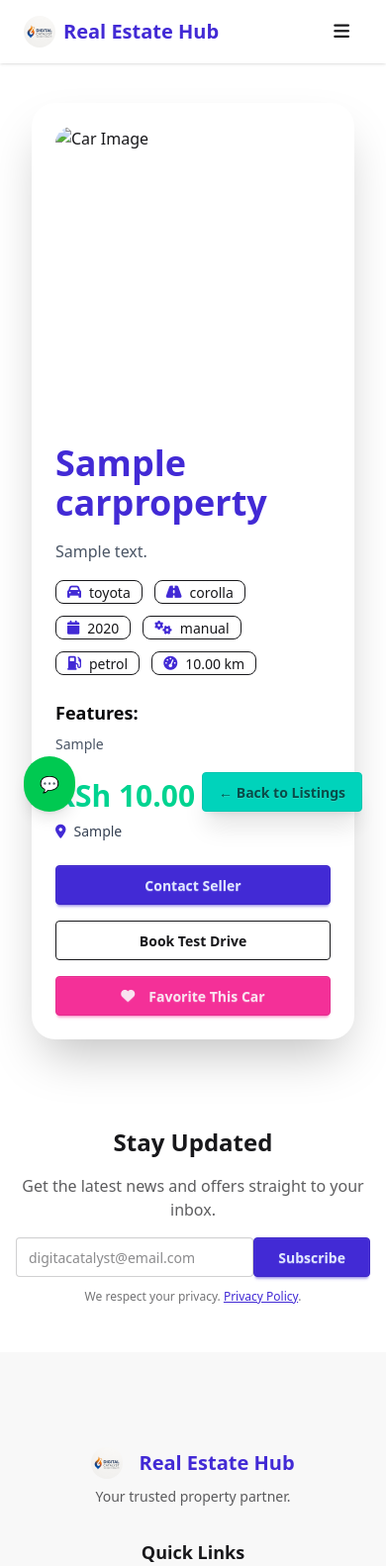
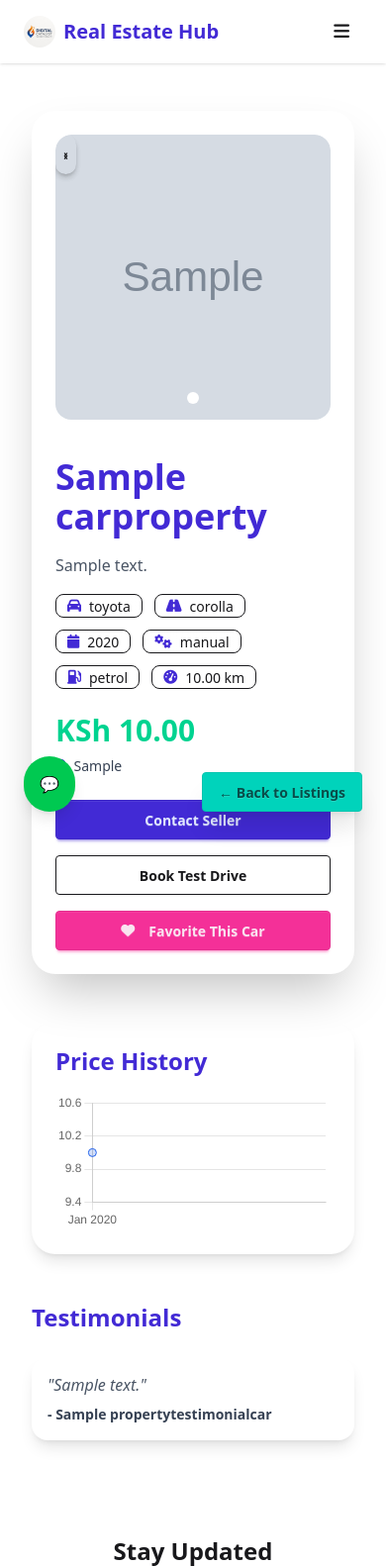
Before and after one commit to C9b3rD3vi1/realestate-hub, a Django app: a page that uses templates/components/car_detail.html in a window 390 px wide. Shown: the top 1582 px of the page at 99% size. Run offline with Django 4.2, Linux system fonts and the light colour scheme; tables that the repository leaves empty hold one stand-in row (values such as "Sample post"); grey boxes marked "Sample" are stand-in pictures; some libraries are stand-ins or nearby versions.

Commit message:
styling daisyui

```diff
--- a/listings/views.py
+++ b/listings/views.py
@@ -300,8 +300,45 @@
 # Fetch car properties in details
 def car_detail(request, slug):
     car = get_object_or_404(CarProperties, slug=slug)
-    similar_cars = CarProperties.objects.filter(make=car.make).exclude(id=car.id)[:3]
-    return render(request, "components/car_detail.html", {"car": car, 'similar_cars': similar_cars,})
+
+    # Badges for car details
+    badges = [
+        {"label": "Make", "icon": "fa-car", "value": car.make},
+        {"label": "Model", "icon": "fa-road", "value": car.model},
+        {"label": "Year", "icon": "fa-calendar", "value": car.year_of_manufacture},
+        {"label": "Transmission", "icon": "fa-cogs", "value": car.transmission},
+        {"label": "Fuel", "icon": "fa-gas-pump", "value": car.fuel_type},
+        {"label": "Mileage", "icon": "fa-tachometer-alt", "value": f"{car.mileage} km"},
+    ]
+
+    # Prepare context
+    context = {
+        "car": car,
+        "badges": badges,
+        "car_images": CarPropertiesImage.objects.filter(car=car),  # For carousel
+        "amenities": car.amenities.all() if hasattr(car, 'amenities') else [],
+
+        # Fetch testimonials (limit 4)
+        "testimonials": PropertyTestimonialCar.objects.filter(
+            Q(property=car) | Q(property__isnull=True)
+        ).order_by('-created_at')[:4],
+
+        # Price history for chart
+        "price_history": {
+            "labels": [ph.date_recorded.strftime('%b %Y') for ph in car.price_history.all().order_by('date_recorded')],
+            "data": [float(ph.price) for ph in car.price_history.all().order_by('date_recorded')]
+        } if hasattr(car, 'price_history') else {"labels": [], "data": []},
+
+        # Similar cars
+        "similar_cars": CarProperties.objects.filter(
+            Q(make=car.make) | Q(model=car.model)
+        ).exclude(pk=car.pk).order_by('?')[:7],
+
+        "today": timezone.now().date(),
+    }
+
+    return render(request, "components/car_detail.html", context)
+
 
 
 @login_required
--- a/templates/components/car_detail.html
+++ b/templates/components/car_detail.html
@@ -2,10 +2,10 @@
 {% block title %}{{ car.title }} - Car Details{% endblock %}
 
 {% block content %}
-<section class="min-h-screen bg-gradient-to-b from-gray-100 to-gray-200 py-10">
-  <div class="container mx-auto px-4 motion-safe:animate-fadeIn">
+<section class="min-h-screen bg-gradient-to-b from-gray-100 to-gray-200 py-12">
+  <div class="container mx-auto px-4">
 
-    <!-- Back to Listings Floating Button -->
+    <!-- Back Button -->
     <a href="{% url 'listing' %}"
        class="fixed bottom-6 right-6 z-50 btn btn-accent shadow-xl animate-bounce hover:scale-110 transition-transform duration-300">
       ← Back to Listings
@@ -13,61 +13,62 @@
 
     <div class="car-card bg-white/80 backdrop-blur-md shadow-2xl rounded-3xl p-6 md:p-10 grid md:grid-cols-2 gap-8 overflow-hidden relative group perspective hover:shadow-2xl transition-all duration-500">
 
-      <!-- Swipeable Carousel -->
-      <div class="relative rounded-2xl overflow-hidden shadow-inner hover:shadow-2xl transition-all duration-500 transform-gpu">
-        <div class="carousel max-w-full overflow-hidden group-hover:scale-105 transition-transform duration-700">
-          {% for image in car.images.all %}
-          <div class="carousel-item w-full">
-            <img src="{{ image.url }}" class="w-full h-72 md:h-[400px] object-cover rounded-2xl transition-transform duration-500 group-hover:scale-105" alt="Car Image" />
+      <!-- Carousel -->
+      <div class="relative rounded-2xl overflow-hidden shadow-inner transform-gpu">
+        <div class="carousel relative w-full overflow-hidden">
+          {% for image in car_images %}
+          <div class="carousel-item w-full transition-opacity duration-700 ease-in-out">
+            <img src="{{ image.image.url }}" class="w-full h-72 md:h-[400px] object-cover rounded-2xl" loading="lazy" alt="{{ car.title }}">
           </div>
           {% empty %}
-          <div class="carousel-item w-full">
-            <img src="{{ car.image.url }}" class="w-full h-72 md:h-[400px] object-cover rounded-2xl" alt="{{ car.title }}" />
+          <div class="carousel-item w-full transition-opacity duration-700 ease-in-out">
+            <img src="{{ car.image.url }}" class="w-full h-72 md:h-[400px] object-cover rounded-2xl" loading="lazy" alt="{{ car.title }}">
           </div>
           {% endfor %}
+
+          <!-- Controls -->
+          <button class="absolute left-2 top-1/2 -translate-y-1/2 bg-white/70 hover:bg-white/90 rounded-full p-2 shadow-md transition" onclick="prevSlide()">‹</button>
+          <button class="absolute right-2 top-1/2 -translate-y-1/2 bg-white/70 hover:bg-white/90 rounded-full p-2 shadow-md transition" onclick="nextSlide()">›</button>
+
+          <!-- Indicators -->
+          <div class="absolute bottom-4 left-1/2 -translate-x-1/2 flex space-x-2">
+            {% for image in car_images %}
+            <button class="carousel-dot w-3 h-3 rounded-full bg-white/50 hover:bg-white transition-colors" onclick="goToSlide({{ forloop.counter0 }})"></button>
+            {% endfor %}
+          </div>
         </div>
 
-        <!-- Shine Sweep Effect -->
+        <!-- Shine Effect -->
         <div class="absolute -left-40 top-0 w-40 h-full bg-white/20 rotate-12 translate-x-0 group-hover:translate-x-[300%] transition-transform duration-1000 pointer-events-none rounded-2xl"></div>
       </div>
 
       <!-- Car Details -->
       <div class="space-y-4 motion-safe:animate-fadeInRight">
-
         <h1 class="text-4xl md:text-5xl font-extrabold text-primary tracking-tight">{{ car.title }}</h1>
         <p class="text-base md:text-lg text-gray-600 leading-relaxed">{{ car.description }}</p>
 
-        <!-- Badges with Icons -->
+        <!-- Badges -->
         <div class="flex flex-wrap gap-3 mt-4">
-          <div class="badge badge-outline flex items-center gap-2 shimmer-badge transition-all duration-500 hover:scale-110 hover:shadow-lg">
-            <i class="fa-solid fa-car text-primary"></i> {{ car.make }}
+          {% for badge in badges %}
+          <div class="badge badge-outline flex items-center gap-2 shimmer-badge hover:scale-110 hover:shadow-lg">
+            <i class="fa-solid {{ badge.icon }} text-primary"></i> {{ badge.value }}
           </div>
-          <div class="badge badge-outline flex items-center gap-2 shimmer-badge transition-all duration-500 hover:scale-110 hover:shadow-lg">
-            <i class="fa-solid fa-road text-primary"></i> {{ car.model }}
-          </div>
-          <div class="badge badge-outline flex items-center gap-2 shimmer-badge transition-all duration-500 hover:scale-110 hover:shadow-lg">
-            <i class="fa-solid fa-calendar text-primary"></i> {{ car.year_of_manufacture }}
-          </div>
-          <div class="badge badge-outline flex items-center gap-2 shimmer-badge transition-all duration-500 hover:scale-110 hover:shadow-lg">
-            <i class="fa-solid fa-cogs text-primary"></i> {{ car.transmission }}
-          </div>
-          <div class="badge badge-outline flex items-center gap-2 shimmer-badge transition-all duration-500 hover:scale-110 hover:shadow-lg">
-            <i class="fa-solid fa-gas-pump text-primary"></i> {{ car.fuel_type }}
-          </div>
-          <div class="badge badge-outline flex items-center gap-2 shimmer-badge transition-all duration-500 hover:scale-110 hover:shadow-lg">
-            <i class="fa-solid fa-tachometer-alt text-primary"></i> {{ car.mileage }} km
-          </div>
+          {% endfor %}
         </div>
 
-        <!-- Features -->
-        {% if car.features %}
+        <!-- Amenities -->
+        {% if amenities %}
         <div class="mt-6">
-          <h2 class="text-lg font-semibold text-neutral mb-2">Features:</h2>
-          <p class="text-sm md:text-base text-gray-600">{{ car.features }}</p>
+          <h2 class="text-lg font-semibold text-neutral mb-2">Amenities:</h2>
+          <ul class="list-disc list-inside text-gray-600">
+            {% for amenity in amenities %}
+            <li>{{ amenity.name }}</li>
+            {% endfor %}
+          </ul>
         </div>
         {% endif %}
 
-        <!-- Price and Location -->
+        <!-- Price & Location -->
         <div class="mt-6 space-y-2">
           <p class="text-3xl md:text-4xl font-extrabold text-success">KSh {{ car.price|floatformat:2 }}</p>
           <p class="flex items-center text-sm md:text-base text-gray-700">
@@ -83,69 +84,151 @@
             <i class="fa-solid fa-heart mr-2"></i> Favorite This Car
           </button>
         </div>
-
       </div>
     </div>
+
+    <!-- Price History Chart -->
+    {% if price_history.labels %}
+    <div class="mt-12 bg-white rounded-3xl p-6 shadow-lg">
+      <h2 class="text-2xl font-bold text-primary mb-4">Price History</h2>
+      <canvas id="priceChart" class="w-full h-64"></canvas>
+    </div>
+    {% endif %}
+
+    <!-- Testimonials -->
+    {% if testimonials %}
+    <div class="mt-12">
+      <h2 class="text-2xl font-bold text-primary mb-6">Testimonials</h2>
+      <div class="grid md:grid-cols-2 gap-6">
+        {% for t in testimonials %}
+        <div class="bg-white rounded-2xl shadow-lg p-4 md:p-6">
+          <p class="text-gray-600 italic">"{{ t.comment }}"</p>
+          <p class="mt-2 text-sm font-semibold text-gray-700">- {{ t.name }}</p>
+        </div>
+        {% endfor %}
+      </div>
+    </div>
+    {% endif %}
+
+    <!-- Similar Cars -->
+    {% if similar_cars %}
+    <div class="mt-12">
+      <h2 class="text-2xl font-bold text-primary mb-6">Similar Cars</h2>
+      <div class="grid md:grid-cols-3 gap-6">
+        {% for sc in similar_cars %}
+        <div class="bg-white rounded-2xl shadow-lg overflow-hidden hover:scale-105 transition-transform duration-300">
+          <img src="{{ sc.image.url }}" loading="lazy" class="w-full h-48 object-cover" alt="{{ sc.title }}">
+          <div class="p-4">
+            <h3 class="font-bold text-lg">{{ sc.title }}</h3>
+            <p class="text-sm text-gray-600">KSh {{ sc.price|floatformat:2 }}</p>
+          </div>
+        </div>
+        {% endfor %}
+      </div>
+    </div>
+    {% endif %}
   </div>
 </section>
 
+<!-- Styles -->
 <style>
-/* Fade in animations */
+/* Animations */
 @keyframes fadeIn { from { opacity: 0; } to { opacity: 1; } }
 .motion-safe\:animate-fadeIn { animation: fadeIn 0.8s ease-out forwards; }
-
 @keyframes fadeInRight { from { opacity: 0; transform: translateX(30px); } to { opacity: 1; transform: translateX(0); } }
 .motion-safe\:animate-fadeInRight { animation: fadeInRight 0.8s ease-out forwards; }
 
-/* Shimmer badge effect */
-@keyframes shimmer {
-  0% { background-position: -200% 0; }
-  100% { background-position: 200% 0; }
-}
-.shimmer-badge {
-  background-image: linear-gradient(
-    90deg,
-    rgba(255,255,255,0.15) 0%,
-    rgba(255,255,255,0.4) 50%,
-    rgba(255,255,255,0.15) 100%
-  );
-  background-size: 200% 100%;
-  animation: shimmer 2s infinite linear;
-}
+/* Badge shimmer */
+@keyframes shimmer { 0% { background-position: -200% 0; } 100% { background-position: 200% 0; } }
+.shimmer-badge { background-image: linear-gradient(90deg, rgba(255,255,255,0.15) 0%, rgba(255,255,255,0.4) 50%, rgba(255,255,255,0.15) 100%); background-size: 200% 100%; animation: shimmer 2s infinite linear; }
 
-/* Card Hover Glow + 3D tilt */
-.car-card.group:hover {
-  box-shadow: 0 35px 80px rgba(37, 99, 235, 0.35);
-  transition: box-shadow 0.5s ease;
-}
-
+/* Card tilt */
+.car-card.group:hover { box-shadow: 0 35px 80px rgba(37, 99, 235, 0.35); }
 .perspective { perspective: 1200px; }
-.car-card.group {
-  transition: transform 0.3s ease;
-  transform-style: preserve-3d;
-  border-radius: 1.5rem;
-}
+.car-card.group { transition: transform 0.3s ease; transform-style: preserve-3d; border-radius: 1.5rem; }
 </style>
 
+<!-- Scripts -->
+<script src="https://cdn.jsdelivr.net/npm/chart.js"></script>
 <script>
-// 3D Tilt Effect
 document.addEventListener('DOMContentLoaded', () => {
+  // 3D Tilt
   const card = document.querySelector('.car-card.group');
+  if(card){
+    card.addEventListener('mousemove', e => {
+      const rect = card.getBoundingClientRect();
+      const rotateX = ((e.clientY - rect.top)/rect.height - 0.5)*10;
+      const rotateY = ((e.clientX - rect.left)/rect.width - 0.5)*10;
+      card.style.transform = `rotateX(${-rotateX}deg) rotateY(${rotateY}deg) scale(1.03)`;
+    });
+    card.addEventListener('mouseleave', () => card.style.transform='rotateX(0deg) rotateY(0deg) scale(1)');
+  }
 
-  card.addEventListener('mousemove', (e) => {
-    const rect = card.getBoundingClientRect();
-    const x = e.clientX - rect.left;
-    const y = e.clientY - rect.top;
+  // Carousel
+  let currentIndex = 0;
+  const slides = document.querySelectorAll('.carousel-item');
+  const dots = document.querySelectorAll('.carousel-dot');
+  let carouselInterval;
+  const slideDelay = 4000;
 
-    const rotateX = ((y / rect.height) - 0.5) * 10;
-    const rotateY = ((x / rect.width) - 0.5) * 10;
+  function showSlide(index){
+    slides.forEach((slide,i)=>{
+      slide.style.opacity = i===index?'1':'0';
+      slide.style.position = i===index?'relative':'absolute';
+    });
+    dots.forEach((dot,i)=>dot.classList.toggle('bg-white',i===index));
+    currentIndex=index;
+  }
 
-    card.style.transform = `rotateX(${-rotateX}deg) rotateY(${rotateY}deg) scale(1.02)`;
+  function nextSlide(){ showSlide((currentIndex+1)%slides.length); resetInterval(); }
+  function prevSlide(){ showSlide((currentIndex-1+slides.length)%slides.length); resetInterval(); }
+  function goToSlide(index){ showSlide(index); resetInterval(); }
+  function startInterval(){ carouselInterval=setInterval(nextSlide,slideDelay); }
+  function resetInterval(){ clearInterval(carouselInterval); startInterval(); }
+
+  if(slides.length){
+    showSlide(currentIndex);
+    startInterval();
+
+    // Swipe gestures
+    let startX=0,endX=0,threshold=50;
+    const container = slides[0].parentElement;
+    container.addEventListener('touchstart',e=>startX=e.touches[0].clientX);
+    container.addEventListener('touchmove',e=>endX=e.touches[0].clientX);
+    container.addEventListener('touchend',()=>{
+      const diffX=endX-startX;
+      if(Math.abs(diffX)>threshold){ diffX<0?nextSlide():prevSlide(); }
+      startX=0; endX=0;
+    });
+
+    container.addEventListener('mouseenter',()=>clearInterval(carouselInterval));
+    container.addEventListener('mouseleave',startInterval);
+  }
+
+  // Price Chart
+  {% if price_history.labels %}
+  const ctx = document.getElementById('priceChart').getContext('2d');
+  new Chart(ctx,{
+    type:'line',
+    data:{
+      labels:{{ price_history.labels|safe }},
+      datasets:[{
+        label:'Price (KSh)',
+        data:{{ price_history.data|safe }},
+        borderColor:'#2563EB',
+        backgroundColor:'rgba(37,99,235,0.2)',
+        fill:true,
+        tension:0.3,
+        pointRadius:4
+      }]
+    },
+    options:{
+      responsive:true,
+      plugins:{legend:{display:false}},
+      scales:{y:{beginAtZero:false}}
+    }
   });
-
-  card.addEventListener('mouseleave', () => {
-    card.style.transform = 'rotateX(0deg) rotateY(0deg) scale(1)';
-  });
+  {% endif %}
 });
 </script>
 {% endblock %}
```
Also changed, not shown: media/car_images/mustang.jpeg (added), media/car_images/mustang01.jpeg (added), media/car_images/mustang02.jpeg (added), media/car_images/mustang02_JJMxBb1.jpeg (added), media/car_images/mustang04.jpeg (added), media/car_images/mustang05.jpg (added), media/car_images/mustang_8Tccua7.jpeg (added).
